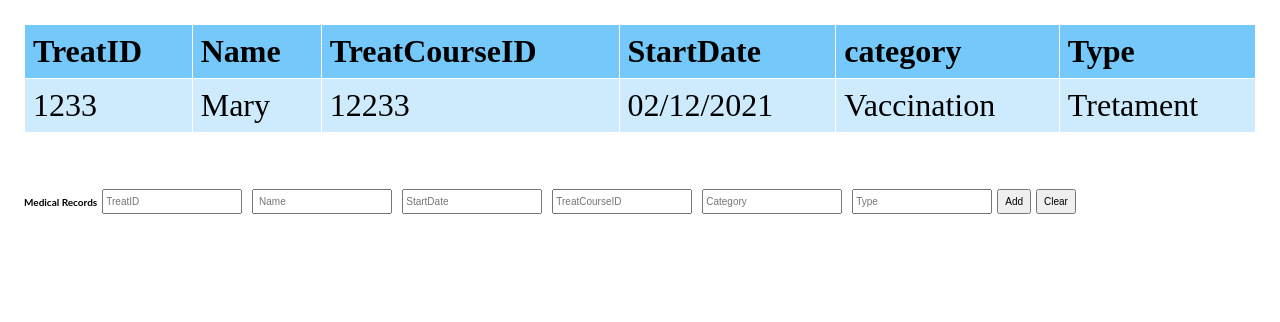
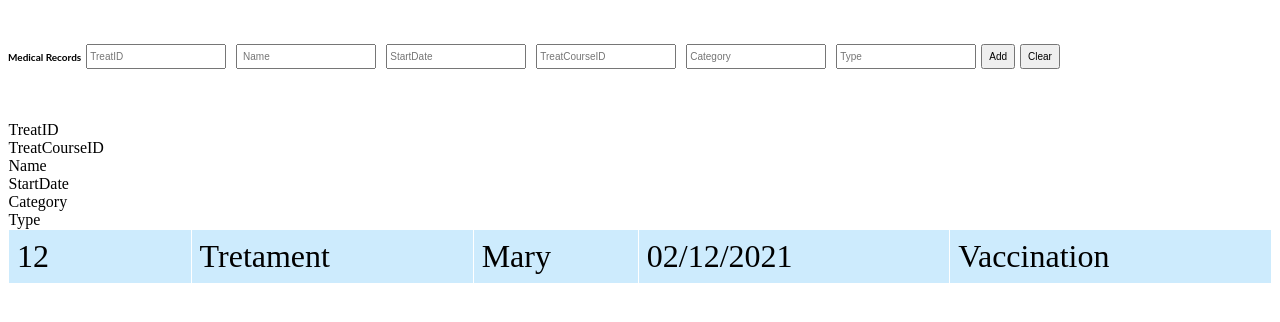
Before and after one commit to gitzdave/Assignmentproject1, a React (Create React App) app: page / in a window 1280 px wide. Shown: the top 322 px of the page. Built offline with nearby package versions, Linux system fonts and the light colour scheme.

Commit message:
2 files modified

```diff
--- a/src/App.js
+++ b/src/App.js
@@ -4,7 +4,7 @@ import MedicalTreatment from "./MedicalTreatment";
 import MedicalTreatmentPanel from "./MedicalTreatmentPanel";
 import './App.css';
 
-var treatId = "1233"
+var treatId = "12"
 var treatCourseId = "12233"
 var type = "Tretament"
 var category= "Vaccination"
@@ -17,30 +17,12 @@ var startDate= "02/12/2021"
 export default function App() {
   return (
 
-<div className="app-container">
-        <table>
-          <thead>
-            <tr>
-            <th>TreatID</th>
-              <th>Name</th>
-              <th>TreatCourseID</th>
-              <th>StartDate</th>
-              <th>category</th>
-              <th>Type</th>
-            </tr>
-          </thead>
-          <tbody>
-            <td>{treatId} </td>
-           <td>{name} </td>
-           <td>{treatCourseId} </td>
-           <td>{startDate} </td>
-           <td>{category} </td>
-           <td>{type} </td>
-            </tbody>
-            </table>
+  <div>
 
 <br/><br/>
-<MedicalTreatmentPanel />
-    </div>
+<MedicalTreatmentPanel/>
+<br/><br/>
+<MedicalTreatment name = {name} treatid={treatId} type = {type} treatCourseId={treatCourseId} category={category}startDate = {startDate}/>
+</div>
   );
 }
--- a/src/MedicalTreatment.js
+++ b/src/MedicalTreatment.js
@@ -6,16 +6,35 @@ function MedicalTreatment(props){
 
 return (
 
-<div>
-{props.treatId}
-{props.treatCourseId}
-{props.type}
-{props.category}
-{props.name}
-{props.startDate}
+<div container ="app-container">
+
+<table>
+  <thead>
+    <tr>TreatID </tr>
+    <tr>TreatCourseID </tr>
+    <tr>Name </tr>
+    <tr>StartDate </tr>
+    <tr>Category </tr>
+    <tr>Type </tr>
+     </thead>
+
+  <tbody>
+    <td> {props.treatid}
+       </td>
+       <td> {props.type}
+       </td>
+       <td> {props.name}
+       </td>
+       <td> {props.startDate}
+       </td>
+       <td> {props.category}
+       </td>
+     </tbody>
+
+
+   </table>
+
 </div>
 )
 }
-
-
 export default MedicalTreatment;
```
